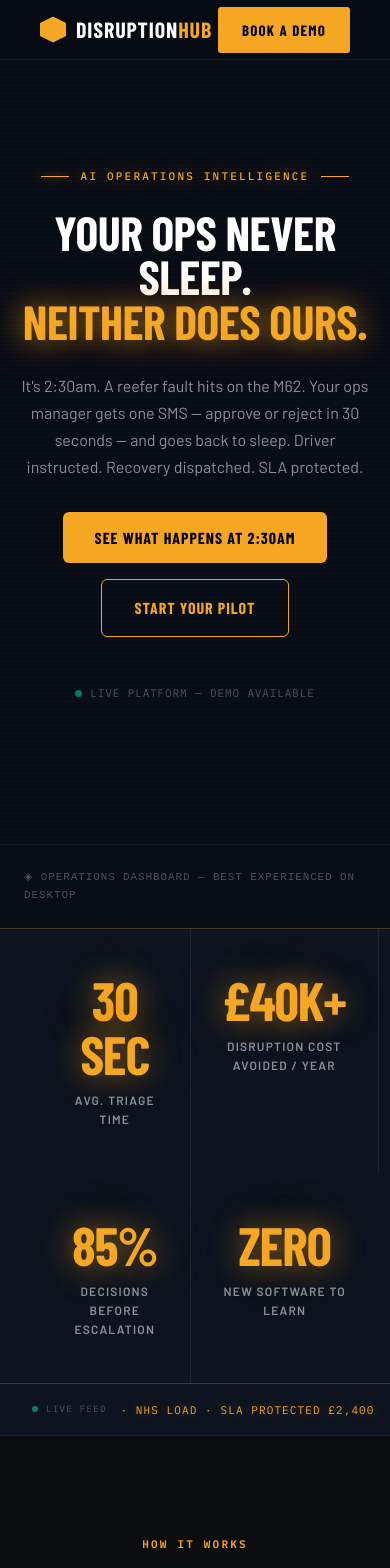
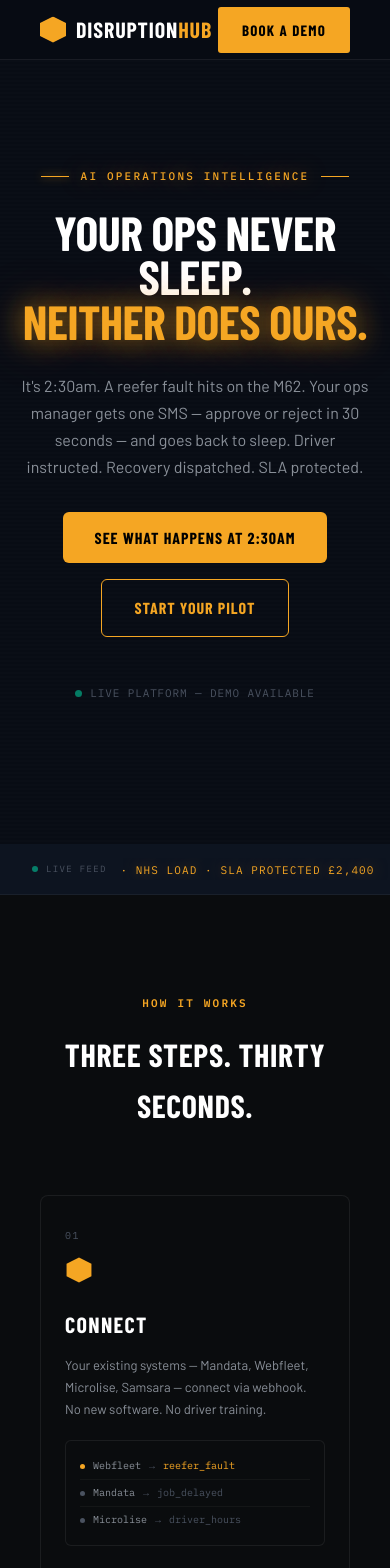
Before and after one commit to waterwellproject8-star/disruption-hub, a Next.js app: page / in a window 390 px wide. Shown: the top 1568 px of the page. Built offline with nearby package versions, Linux system fonts and the light colour scheme; a web font is replaced by a local one.

Commit message:
page.js: remove 4-stat section and mobile dashboard note, unify HOW IT WORKS backgrounds to #0a0c0e, add founder-grid/founder-bio mobile flex layout

```diff
--- a/app/page.js
+++ b/app/page.js
@@ -133,10 +133,6 @@ export default function HomePage() {
           .hero-badge { justify-content: center; }
           .dh-preview-section { padding: 48px 0px !important; }
           .dash-desktop-section { display: none !important; }
-          .dash-mobile-note { display: flex !important; }
-        }
-        @media (min-width: 769px) {
-          .dash-mobile-note { display: none !important; }
         @media (max-width: 640px) {
           .founder-card { grid-template-columns: 80px 1fr !important; column-gap: 16px !important; padding: 28px 20px !important; }
           .founder-photo { grid-row: 1 !important; align-self: center; }
@@ -145,6 +141,9 @@ export default function HomePage() {
           .founder-meta h3 { font-size: 24px !important; }
           .founder-body { grid-column: 1 / span 2 !important; grid-row: 2 !important; margin-top: 24px !important; }
           .founder-body p { font-size: 14px !important; }
+          .founder-grid { display: flex !important; flex-direction: column !important; align-items: flex-start !important; gap: 24px !important; width: 100% !important; }
+          .founder-grid > * { width: 100% !important; max-width: 100% !important; }
+          .founder-bio { font-size: 15px !important; line-height: 1.8 !important; padding: 0 !important; }
         }
       `}</style>
 
@@ -301,63 +300,6 @@ export default function HomePage() {
         </div>
       </section>
 
-      <div className="dash-mobile-note" style={{
-        justifyContent: 'center',
-        padding: '24px',
-        borderTop: '1px solid rgba(255,255,255,0.04)'
-      }}>
-        <span style={{
-          fontFamily: 'monospace',
-          fontSize: 11,
-          color: '#4a5260',
-          letterSpacing: '0.08em'
-        }}>
-          ◈ OPERATIONS DASHBOARD — BEST EXPERIENCED ON DESKTOP
-        </span>
-      </div>
-
-      {/* ── STATS STRIP ──────────────────────────────────────────────────────── */}
-      <div style={{
-        background: T.navyMid,
-        borderTop: `1px solid ${T.amberBorder}`,
-        borderBottom: `1px solid ${T.amberBorder}`,
-        padding: '0 40px',
-      }}>
-        <div className="stats-grid" style={{
-          maxWidth: 1100, margin: '0 auto',
-          display: 'grid', gridTemplateColumns: 'repeat(4, 1fr)',
-        }}>
-          {[
-            { value: '30 SEC', label: 'Avg. Triage Time' },
-            { value: '£40K+', label: 'Disruption Cost Avoided / Year' },
-            { value: '85%', label: 'Decisions Before Escalation' },
-            { value: 'ZERO', label: 'New Software to Learn' },
-          ].map((s, i) => (
-            <div key={i} className="stat-card stat-card-hover" style={{
-              padding: '44px 32px', textAlign: 'center',
-              borderRight: i < 3 ? `1px solid ${T.border}` : 'none',
-              transition: 'all 0.2s', cursor: 'default',
-            }}>
-              <div className="stat-val" style={{
-                fontFamily: FF.condensed, fontSize: 54, fontWeight: 900,
-                color: T.amber, lineHeight: 1, letterSpacing: '-0.02em',
-                marginBottom: 10,
-                textShadow: '0 0 30px rgba(245,166,35,0.5), 0 0 60px rgba(245,166,35,0.25)',
-                transition: 'text-shadow 0.2s',
-              }}>
-                {s.value}
-              </div>
-              <div style={{
-                fontSize: 12, color: T.textDim,
-                textTransform: 'uppercase', letterSpacing: '0.1em', fontWeight: 600,
-              }}>
-                {s.label}
-              </div>
-            </div>
-          ))}
-        </div>
-      </div>
-
       {/* ── LIVE INCIDENT TICKER ─────────────────────────────────────────────── */}
       <div style={{ background: '#0d1420', borderBottom: '1px solid rgba(255,255,255,0.05)', padding: '14px 0', overflow: 'hidden' }}>
         <div style={{ display: 'flex', alignItems: 'center', gap: 16, marginBottom: 0 }}>
@@ -399,14 +341,14 @@ export default function HomePage() {
             gap: 24, position: 'relative', alignItems: 'start',
           }}>
             {/* ── Card 1: CONNECT ── */}
-            <div style={{ background: '#0d1014', border: '1px solid rgba(255,255,255,0.07)', borderRadius: 8, padding: '32px 24px', position: 'relative' }}>
+            <div style={{ background: '#0a0c0e', border: '1px solid rgba(255,255,255,0.07)', borderRadius: 8, padding: '32px 24px', position: 'relative' }}>
               <div style={{ fontFamily: FF.mono, fontSize: 10, color: '#4a5260', letterSpacing: '0.15em', marginBottom: 12 }}>01</div>
               <div style={{ marginBottom: 16 }}>
                 <svg width="28" height="28" viewBox="0 0 18 18"><polygon points="9,1 17,5 17,13 9,17 1,13 1,5" fill="#f5a623"/></svg>
               </div>
               <h3 style={{ fontFamily: FF.condensed, fontSize: 22, fontWeight: 800, textTransform: 'uppercase', letterSpacing: '0.06em', color: '#fff', marginBottom: 12 }}>Connect</h3>
               <p style={{ fontSize: 13, color: '#8a9099', lineHeight: 1.7, marginBottom: 20 }}>Your existing systems — Mandata, Webfleet, Microlise, Samsara — connect via webhook. No new software. No driver training.</p>
-              <div style={{ background: '#080c14', border: '1px solid rgba(255,255,255,0.07)', borderRadius: 6, padding: '12px 14px' }}>
+              <div style={{ background: '#0a0c0e', border: '1px solid rgba(255,255,255,0.07)', borderRadius: 6, padding: '12px 14px' }}>
                 {[
                   { src: 'Webfleet', evt: 'reefer_fault', hot: true },
                   { src: 'Mandata', evt: 'job_delayed', hot: false },
@@ -428,7 +370,7 @@ export default function HomePage() {
             </div>
 
             {/* ── Card 2: ANALYSE ── */}
-            <div style={{ background: '#0d1014', border: '1px solid rgba(255,255,255,0.07)', borderRadius: 8, padding: '32px 24px', position: 'relative' }}>
+            <div style={{ background: '#0a0c0e', border: '1px solid rgba(255,255,255,0.07)', borderRadius: 8, padding: '32px 24px', position: 'relative' }}>
               <div style={{ fontFamily: FF.mono, fontSize: 10, color: '#4a5260', letterSpacing: '0.15em', marginBottom: 12 }}>02</div>
               <div style={{ marginBottom: 16 }}>
                 <svg width="28" height="28" viewBox="0 0 28 28" fill="none" stroke="#f5a623" strokeWidth="1.5" strokeLinecap="round">
@@ -439,7 +381,7 @@ export default function HomePage() {
               </div>
               <h3 style={{ fontFamily: FF.condensed, fontSize: 22, fontWeight: 800, textTransform: 'uppercase', letterSpacing: '0.06em', color: '#fff', marginBottom: 12 }}>Analyse</h3>
               <p style={{ fontSize: 13, color: '#8a9099', lineHeight: 1.7, marginBottom: 20 }}>AI analyses the incident in real time — severity, financial exposure, cascade risk, regulatory impact — and builds an action plan.</p>
-              <div style={{ background: '#080c14', border: '1px solid rgba(255,255,255,0.07)', borderRadius: 6, padding: '12px 14px' }}>
+              <div style={{ background: '#0a0c0e', border: '1px solid rgba(255,255,255,0.07)', borderRadius: 6, padding: '12px 14px' }}>
                 <div style={{ fontFamily: FF.mono, fontSize: 9, color: '#4a5260', letterSpacing: '0.1em', marginBottom: 8 }}>ASSESSMENT OUTPUT</div>
                 {[
                   { k: 'Severity', v: 'CRITICAL', c: '#ef4444' },
@@ -461,7 +403,7 @@ export default function HomePage() {
             </div>
 
             {/* ── Card 3: DECIDE ── */}
-            <div style={{ background: '#0d1014', border: '1px solid rgba(255,255,255,0.07)', borderRadius: 8, padding: '32px 24px', position: 'relative' }}>
+            <div style={{ background: '#0a0c0e', border: '1px solid rgba(255,255,255,0.07)', borderRadius: 8, padding: '32px 24px', position: 'relative' }}>
               <div style={{ fontFamily: FF.mono, fontSize: 10, color: '#4a5260', letterSpacing: '0.15em', marginBottom: 12 }}>03</div>
               <div style={{ marginBottom: 16 }}>
                 <svg width="28" height="28" viewBox="0 0 28 28" fill="none" stroke="#f5a623" strokeWidth="1.5" strokeLinecap="round">
@@ -471,7 +413,7 @@ export default function HomePage() {
               </div>
               <h3 style={{ fontFamily: FF.condensed, fontSize: 22, fontWeight: 800, textTransform: 'uppercase', letterSpacing: '0.06em', color: '#fff', marginBottom: 12 }}>Decide</h3>
               <p style={{ fontSize: 13, color: '#8a9099', lineHeight: 1.7, marginBottom: 20 }}>Ops manager gets one SMS with the full picture. Reply YES — driver instructed, consignee called, SLA protected. Under 30 seconds.</p>
-              <div style={{ background: '#080c14', border: '1px solid rgba(255,255,255,0.07)', borderRadius: 6, padding: '14px 14px 12px' }}>
+              <div style={{ background: '#0a0c0e', border: '1px solid rgba(255,255,255,0.07)', borderRadius: 6, padding: '14px 14px 12px' }}>
                 <div style={{ fontFamily: FF.mono, fontSize: 10, color: '#e8eaed', lineHeight: 1.6, marginBottom: 12 }}>
                   CRITICAL — LK72 ABX reefer fault M62 J27. £14,000 cargo at risk. Reply YES to dispatch recovery, instruct driver, and notify Tesco DC Bradford.
                 </div>
@@ -484,7 +426,7 @@ export default function HomePage() {
           </div>
 
           {/* ── TIMELINE STRIP ── */}
-          <div style={{ marginTop: 56, padding: '32px 24px', background: '#0d1014', border: '1px solid rgba(255,255,255,0.07)', borderRadius: 8 }}>
+          <div style={{ marginTop: 56, padding: '32px 24px', background: '#0a0c0e', border: '1px solid rgba(255,255,255,0.07)', borderRadius: 8 }}>
             <div style={{ fontFamily: FF.mono, fontSize: 10, color: '#4a5260', letterSpacing: '0.1em', marginBottom: 20, textAlign: 'center' }}>REAL SCENARIO — 2:30AM REEFER FAULT ON M62</div>
             <div className="how-timeline-grid" style={{ display: 'grid', gridTemplateColumns: 'repeat(5, 1fr)', gap: 0, position: 'relative' }}>
               {/* Connector line behind nodes */}
@@ -761,7 +703,7 @@ export default function HomePage() {
           </div>
 
           {/* ── FOUNDER ────────────────────────────────────────────────────── */}
-          <div className="founder-card" style={{
+          <div className="founder-card founder-grid" style={{
             marginTop: 72, marginBottom: 64,
             padding: '40px 32px',
             background: T.navyCard,
@@ -839,7 +781,7 @@ export default function HomePage() {
             </div>
 
             {/* Body — paragraphs + pull quote. Sits next to photo on desktop, full width below on mobile */}
-            <div className="founder-body" style={{ gridColumn: 2, gridRow: 2, minWidth: 0 }}>
+            <div className="founder-body founder-bio" style={{ gridColumn: 2, gridRow: 2, minWidth: 0 }}>
               <p style={{
                 fontFamily: FF.body, fontSize: 'clamp(14px, 4vw, 16px)', color: T.text,
                 lineHeight: 1.8, marginBottom: 18, maxWidth: '100%', wordBreak: 'break-word',
```
